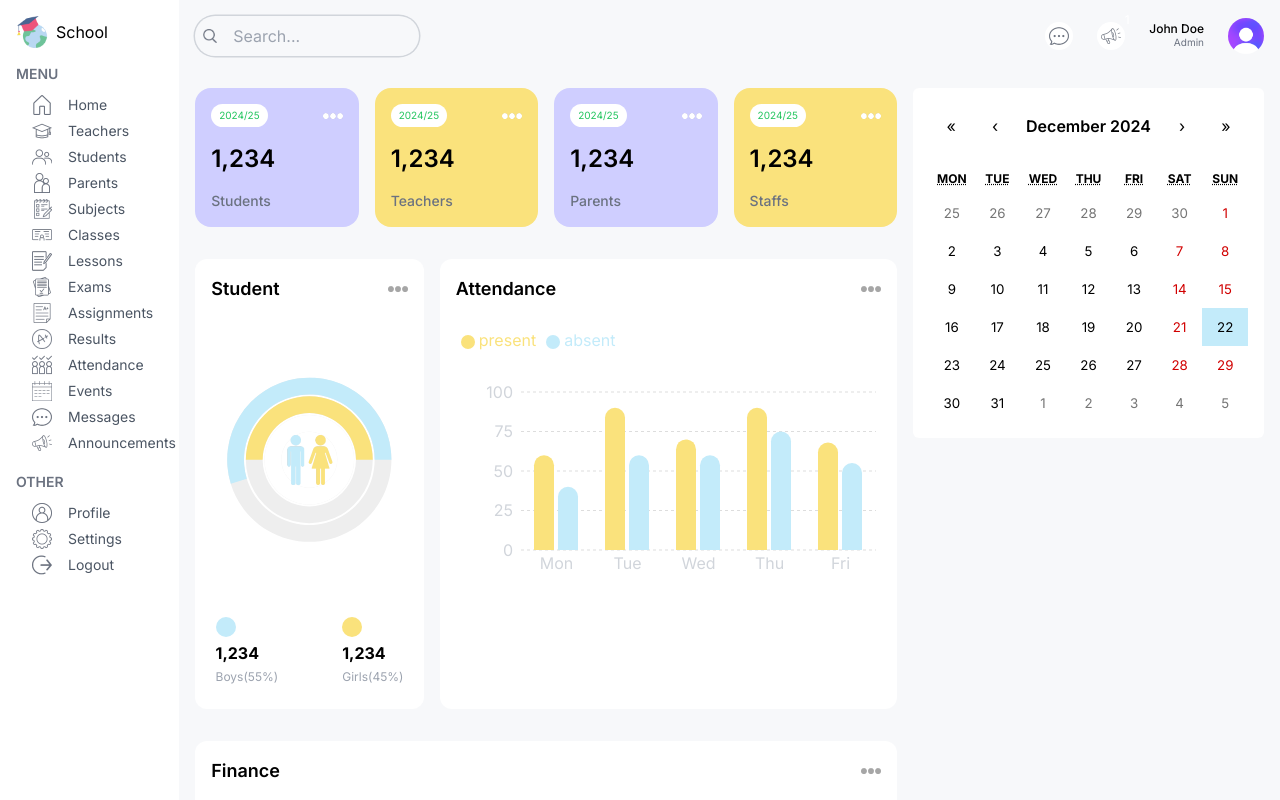
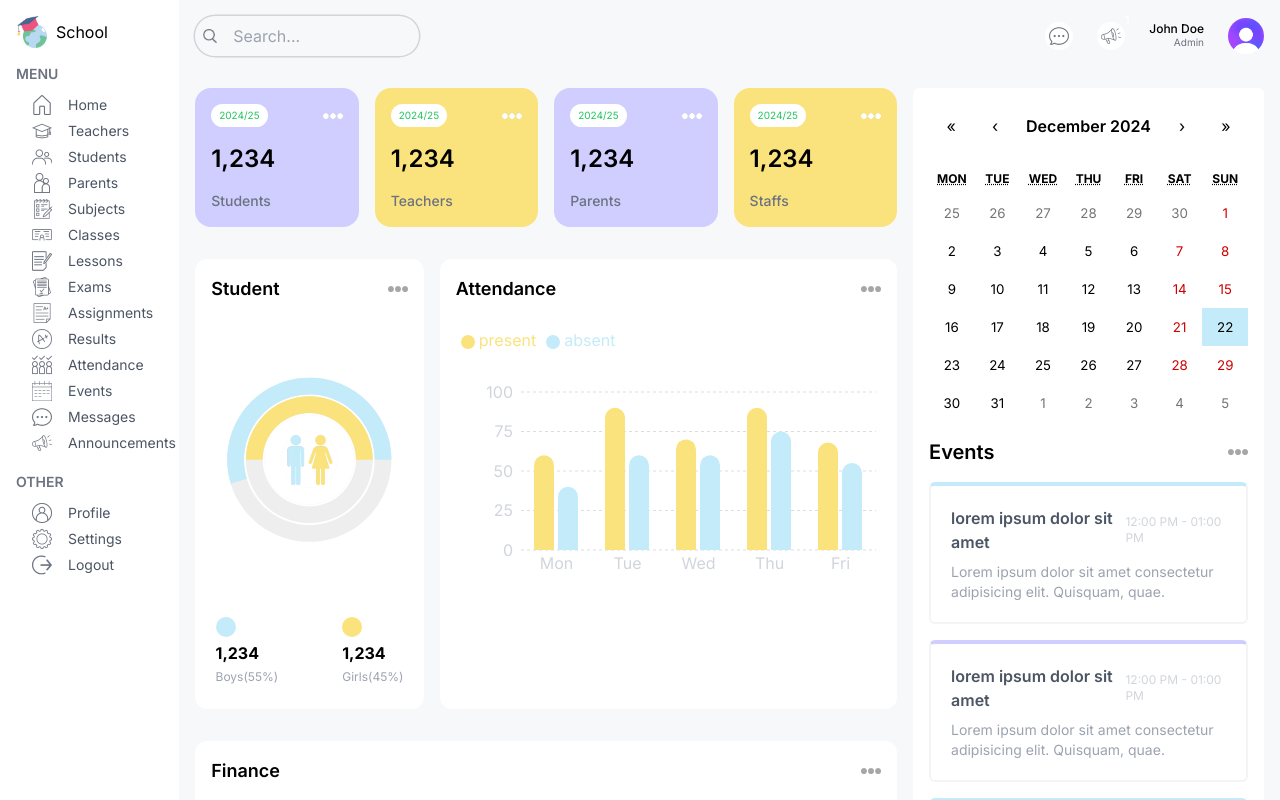
Before and after one commit to Nyakamba/school, a Next.js app: page /admin in a window 1280 px wide. Built offline with nearby package versions, Linux system fonts and the light colour scheme.

Commit message:
Events component design

```diff
--- a/src/components/EventCalendar.tsx
+++ b/src/components/EventCalendar.tsx
@@ -3,10 +3,36 @@
 import { useState } from "react";
 import "react-calendar/dist/Calendar.css";
 import Calendar from "react-calendar";
+import Image from "next/image";
 
 type ValuePiece = Date | null;
 
 type Value = ValuePiece | [ValuePiece, ValuePiece];
+
+//temporary
+const events = [
+  {
+    id: 1,
+    title: "lorem ipsum dolor sit amet",
+    time: "12:00 PM - 01:00 PM",
+    description:
+      "Lorem ipsum dolor sit amet consectetur adipisicing elit. Quisquam, quae.",
+  },
+  {
+    id: 2,
+    title: "lorem ipsum dolor sit amet",
+    time: "12:00 PM - 01:00 PM",
+    description:
+      "Lorem ipsum dolor sit amet consectetur adipisicing elit. Quisquam, quae.",
+  },
+  {
+    id: 3,
+    title: "lorem ipsum dolor sit amet",
+    time: "12:00 PM - 01:00 PM",
+    description:
+      "Lorem ipsum dolor sit amet consectetur adipisicing elit. Quisquam, quae.",
+  },
+];
 
 const EventCalendar = () => {
   const [value, onChange] = useState<Value>(new Date());
@@ -14,6 +40,24 @@ const EventCalendar = () => {
   return (
     <div className="bg-white rounded-md p-4">
       <Calendar onChange={onChange} value={value} />
+      <div className="flex items-center justify-between">
+        <h1 className="text-xl font-semibold my-4">Events</h1>
+        <Image src="/moreDark.png" alt="more" width={20} height={20} />
+      </div>
+      <div className="flex flex-col gap-4">
+        {events.map((event) => (
+          <div
+            key={event.id}
+            className="p-5 rounded-md border-2 border-gray-100 border-t-4 odd:border-t-sky even:border-t-purple"
+          >
+            <div className="flex items-center justify-between">
+              <h1 className="font-semibold text-gray-600">{event.title}</h1>
+              <span className="text-gray-300 text-xs">{event.time}</span>
+            </div>
+            <p className="mt-2 text-gray-400 text-sm ">{event.description}</p>
+          </div>
+        ))}
+      </div>
     </div>
   );
 };
```
